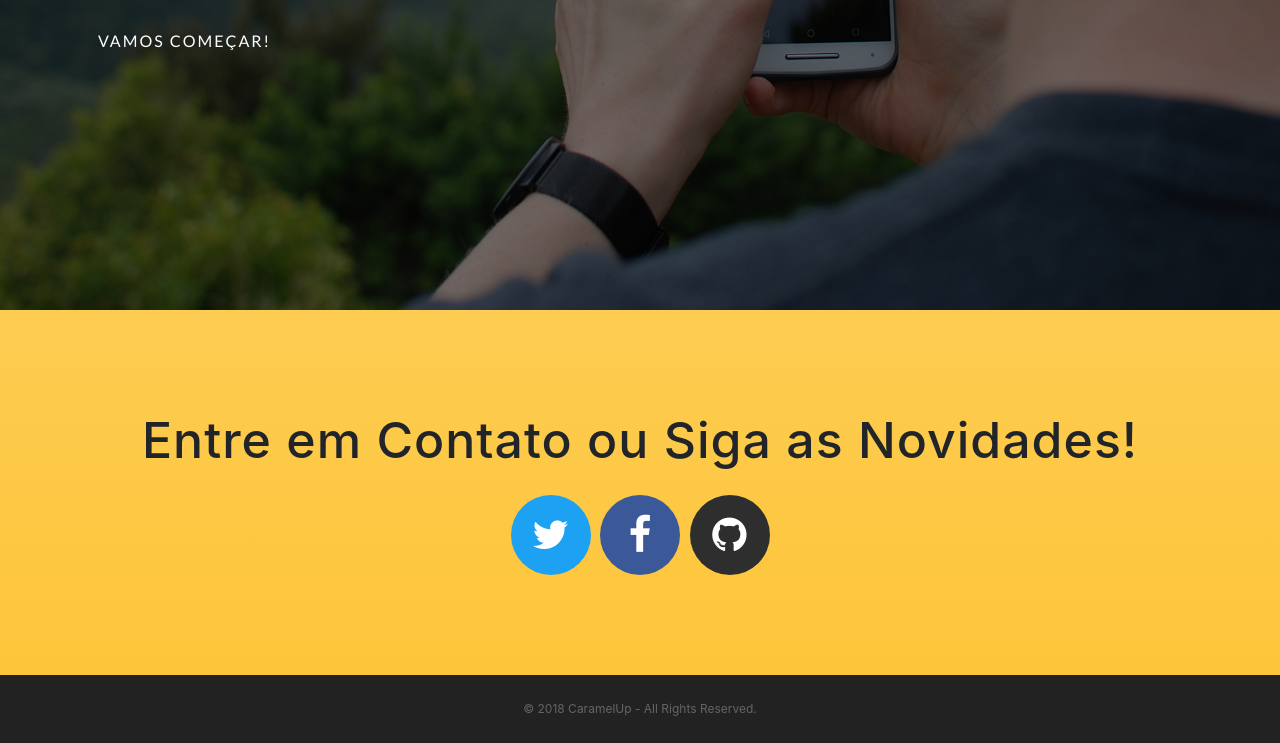
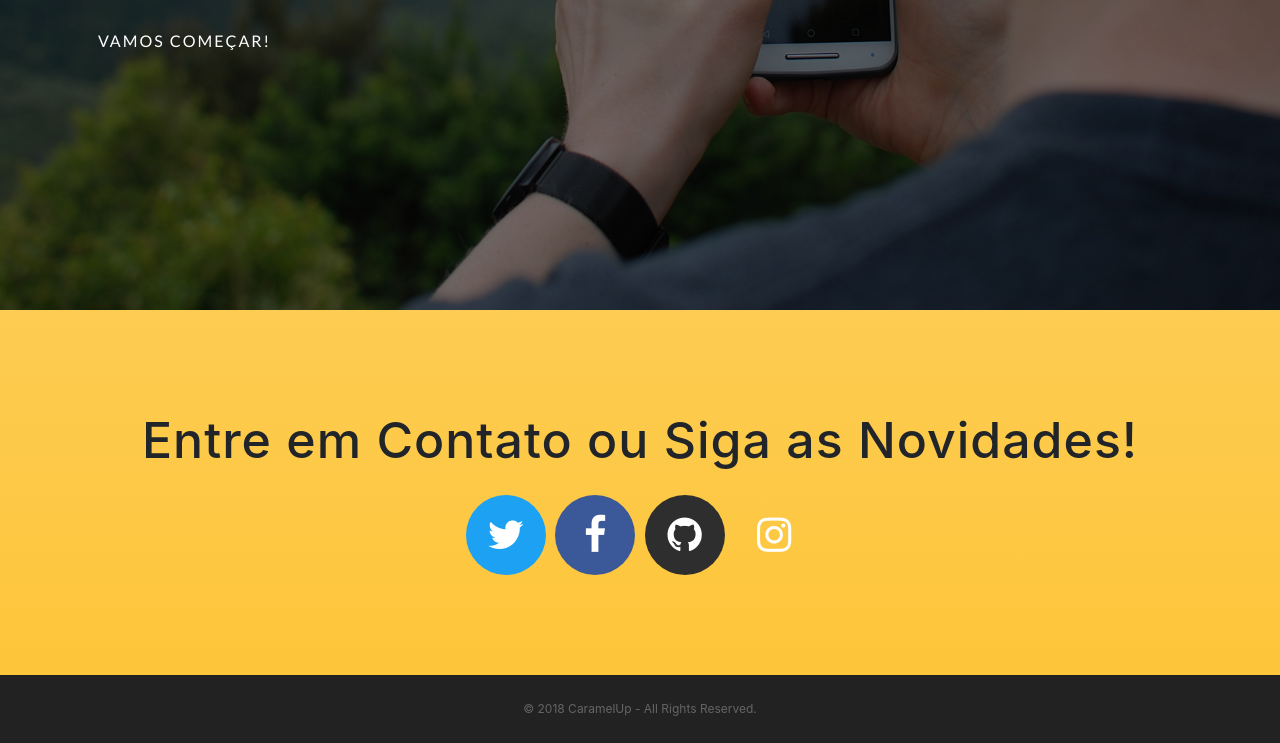
Before and after one commit to CaramelUp/caramelup.github.io, a website with bundled scripts: page index.html in a window 1280 px wide. Shown: the part 3100-3843 px from the top of the page. Built offline with nearby package versions, Linux system fonts and the light colour scheme; a web font is replaced by a local one.

Commit message:
Update index.html

```diff
--- a/index.html
+++ b/index.html
@@ -191,6 +191,11 @@
               <i class="fa fa-github"></i>
             </a>
           </li>
+          <li class="list-inline-item social-instagram">
+            <a target="_blank" href="https://www.instagram.com/carameluptech/">
+              <i class="fa fa-instagram"></i>
+            </a>
+          </li>
         </ul>
       </div>
     </section>
```
